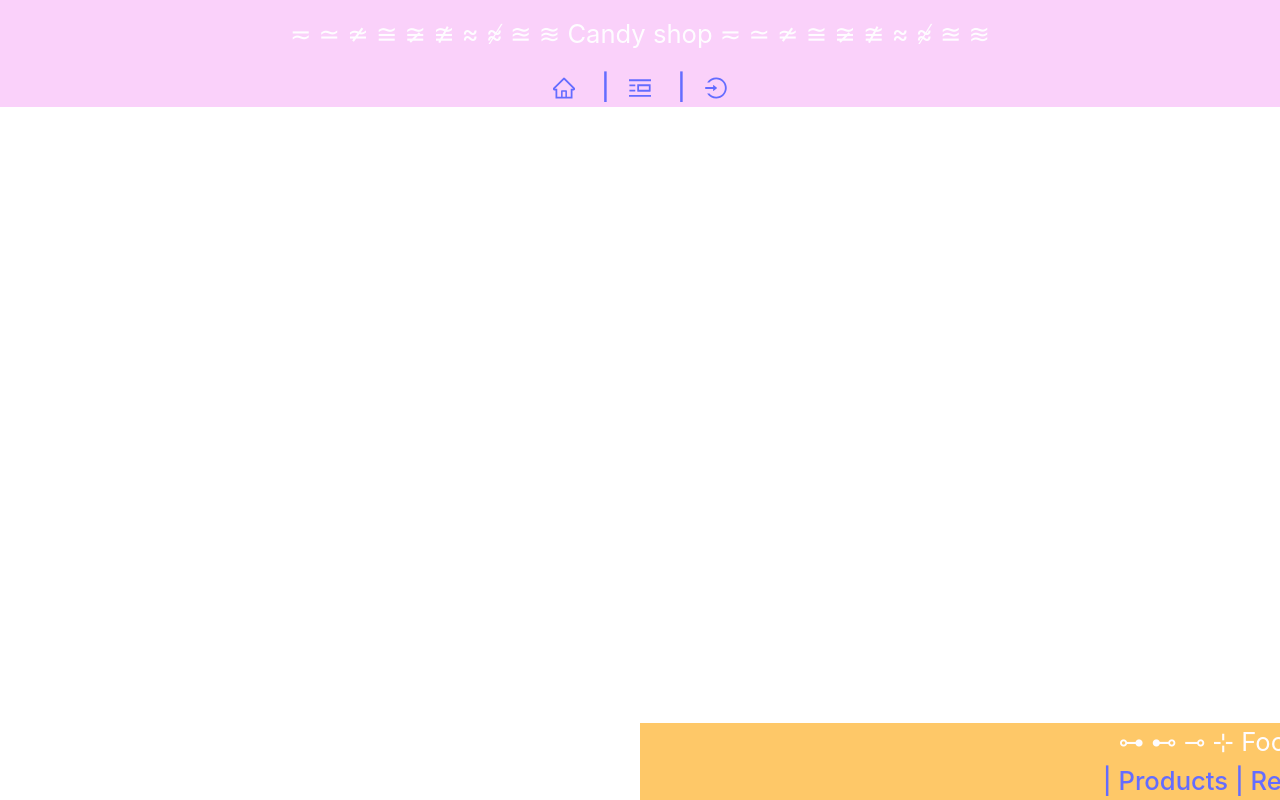
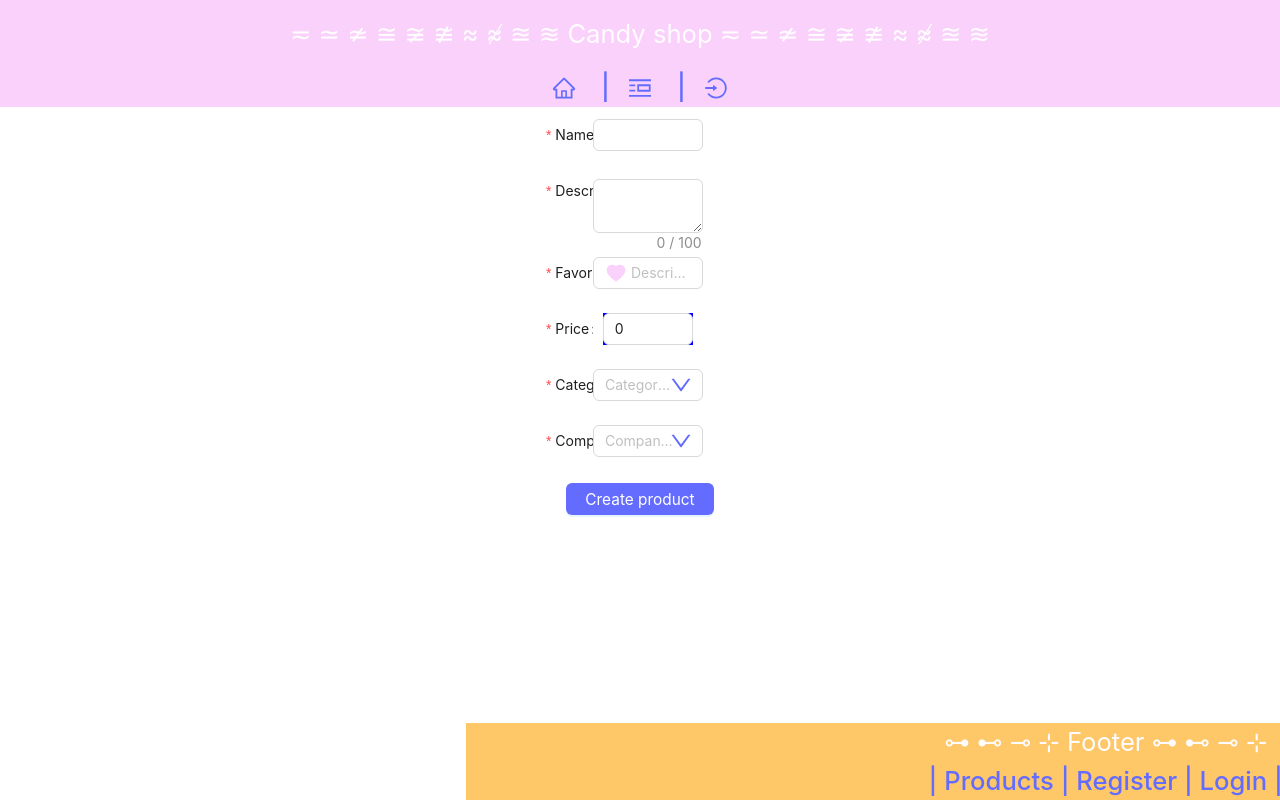
Before and after one commit to pafz/react-e-commerce-candy, a React (Vite) app: page /createproduct in a window 1280 px wide. Built offline with nearby package versions, Linux system fonts and the light colour scheme.

Commit message:
WIP form to create product. Price input does not work properly. Bitcoin Icon svg is not visible. Category & Company values are hardcoded.REQUIRED to update BACK and to add Company field

```diff
--- a/src/App.jsx
+++ b/src/App.jsx
@@ -11,6 +11,7 @@ import Product from './components/Product/Product';
 import Cart from './components/Cart/Cart';
 import { OrdersProvider } from './context/OrdersContext/OrdersState';
 import Register from './components/Register/Register';
+import CreateProduct from './components/CreateProduct/CreateProduct';
 
 function App() {
   return (
@@ -27,6 +28,7 @@ function App() {
                 <Route path="/cart" element={<Cart />} />
                 <Route path="/register" element={<Register />} />
                 <Route path="/product/:id" element={<Product />} />
+                <Route path="/createproduct" element={<CreateProduct />} />
               </Routes>
               <Footer />
             </OrdersProvider>
--- /dev/null
+++ b/src/components/CreateProduct/CreateProduct.jsx
@@ -0,0 +1,226 @@
+import React from 'react';
+import './CreateProduct.scss';
+import { Button, Form, Input, InputNumber, Select } from 'antd';
+import Icon from '@ant-design/icons/lib/components/Icon';
+import { SettingOutlined } from '@ant-design/icons';
+
+const HeartSvg = () => (
+  <svg width="1em" height="1em" fill="currentColor" viewBox="0 0 1024 1024">
+    <path d="M923 283.6c-13.4-31.1-32.6-58.9-56.9-82.8-24.3-23.8-52.5-42.4-84-55.5-32.5-13.5-66.9-20.3-102.4-20.3-49.3 0-97.4 13.5-139.2 39-10 6.1-19.5 12.8-28.5 20.1-9-7.3-18.5-14-28.5-20.1-41.8-25.5-89.9-39-139.2-39-35.5 0-69.9 6.8-102.4 20.3-31.4 13-59.7 31.7-84 55.5-24.4 23.9-43.5 51.7-56.9 82.8-13.9 32.3-21 66.6-21 101.9 0 33.3 6.8 68 20.3 103.3 11.3 29.5 27.5 60.1 48.2 91 32.8 48.9 77.9 99.9 133.9 151.6 92.8 85.7 184.7 144.9 188.6 147.3l23.7 15.2c10.5 6.7 24 6.7 34.5 0l23.7-15.2c3.9-2.5 95.7-61.6 188.6-147.3 56-51.7 101.1-102.7 133.9-151.6 20.7-30.9 37-61.5 48.2-91 13.5-35.3 20.3-70 20.3-103.3 0.1-35.3-7-69.6-20.9-101.9z" />
+  </svg>
+);
+
+const HeartIcon = props => <Icon component={HeartSvg} {...props} />;
+////
+
+const BitcoinSvg = () => {
+  <svg width="1em" height="1em" fill="currentColor" viewBox="0 0 1024 1024">
+    <path d="M5.5 13v1.25c0 .138.112.25.25.25h1a.25.25 0 0 0 .25-.25V13h.5v1.25c0 .138.112.25.25.25h1a.25.25 0 0 0 .25-.25V13h.084c1.992 0 3.416-1.033 3.416-2.82 0-1.502-1.007-2.323-2.186-2.44v-.088c.97-.242 1.683-.974 1.683-2.19C11.997 3.93 10.847 3 9.092 3H9V1.75a.25.25 0 0 0-.25-.25h-1a.25.25 0 0 0-.25.25V3h-.573V1.75a.25.25 0 0 0-.25-.25H5.75a.25.25 0 0 0-.25.25V3l-1.998.011a.25.25 0 0 0-.25.25v.989c0 .137.11.25.248.25l.755-.005a.75.75 0 0 1 .745.75v5.505a.75.75 0 0 1-.75.75l-.748.011a.25.25 0 0 0-.25.25v1c0 .138.112.25.25.25L5.5 13zm1.427-8.513h1.719c.906 0 1.438.498 1.438 1.312 0 .871-.575 1.362-1.877 1.362h-1.28V4.487zm0 4.051h1.84c1.137 0 1.756.58 1.756 1.524 0 .953-.626 1.45-2.158 1.45H6.927V8.539z"></path>
+  </svg>;
+};
+
+const BitcoinIcon = props => <Icon component={BitcoinSvg} {...props} />;
+
+const { Option } = Select;
+const formItemLayout = {
+  labelCol: {
+    xs: {
+      span: 24,
+    },
+    sm: {
+      span: 6,
+    },
+  },
+  wrapperCol: {
+    xs: {
+      span: 24,
+    },
+    sm: {
+      span: 14,
+    },
+  },
+};
+
+const tailFormItemLayout = {
+  wrapperCol: {
+    xs: {
+      span: 24,
+      offset: 0,
+    },
+    sm: {
+      span: 16,
+      offset: 8,
+    },
+  },
+};
+
+const selectBefore = (
+  <Select
+    defaultValue="add"
+    style={{
+      width: 60,
+    }}
+  >
+    <Option value="add">+</Option>
+    <Option value="minus">-</Option>
+  </Select>
+);
+
+<Option value="BTC">₿</Option>;
+
+const CreateProduct = () => {
+  const [form] = Form.useForm();
+  const onFinish = values => {
+    console.log('Received values of form: ', values);
+  };
+
+  return (
+    <div className="create_container">
+      <Form
+        className="form"
+        {...formItemLayout}
+        form={form}
+        name="create"
+        onFinish={onFinish}
+        //TODO: onFinishFailed={onFinishFailed}
+        autoComplete="off"
+        scrollToFirstError
+      >
+        <Form.Item
+          name="name"
+          label="Name"
+          hasFeedback
+          placeholder="The commercial name"
+          rules={[
+            {
+              required: true,
+              message: 'Please input the commercial name',
+              whitespace: true,
+            },
+          ]}
+        >
+          <Input id="name" />
+        </Form.Item>
+
+        <Form.Item
+          name="description"
+          label="Description"
+          hasFeedback
+          rules={[
+            {
+              required: true,
+              message: 'Please input a description about the product',
+              whitespace: true,
+            },
+          ]}
+        >
+          <Input.TextArea allowClear showCount maxLength={100} />
+        </Form.Item>
+
+        <Form.Item
+          name="favorite"
+          label="Favorite"
+          hasFeedback
+          rules={[
+            {
+              required: true,
+              message: 'Please describe it in one word',
+              whitespace: false,
+            },
+          ]}
+        >
+          <Input
+            placeholder="Describe it in one word"
+            id="success"
+            prefix={<HeartIcon className="heart_icon" />}
+          />
+        </Form.Item>
+
+        <Form.Item
+          name="price"
+          label="Price"
+          hasFeedback
+          rules={[
+            {
+              required: true,
+              message: 'Please input the price',
+            },
+          ]}
+        >
+          <div className="input_price">
+            <InputNumber defaultValue={0} />
+          </div>
+        </Form.Item>
+
+        <Form.Item
+          name="category"
+          label="Category"
+          validateStatus="category"
+          rules={[
+            {
+              required: true,
+              message: 'Please input a category',
+            },
+          ]}
+        >
+          <Select placeholder="Category Id" allowClear>
+            <Option value="1">honey</Option>
+            <Option value="2">Option 2</Option>
+            <Option value="3">Option 3</Option>
+          </Select>
+        </Form.Item>
+
+        <Form.Item
+          name="company"
+          label="Company"
+          validateStatus="company"
+          rules={[
+            {
+              required: true,
+              message: 'Please input the company',
+            },
+          ]}
+        >
+          <Select placeholder="Company Id" allowClear>
+            <Option value="1">Mars Inc</Option>
+            <Option value="2">Option 2</Option>
+            <Option value="3">Option 3</Option>
+          </Select>
+        </Form.Item>
+
+        {/* <Form.Item
+        label="Warning"
+        hasFeedback
+        validateStatus="warning"
+        help="Need to be checked"
+      >
+        <TreeSelect
+          placeholder="I'm TreeSelect"
+          treeData={[
+            {
+              value: 'xx',
+              label: 'xx',
+            },
+          ]}
+          allowClear
+        />
+      </Form.Item> */}
+
+        <Button className="create_button" type="primary" htmlType="submit">
+          Create product
+        </Button>
+      </Form>
+      {/* <Space direction="vertical">
+        <InputNumber addonBefore="+" addonAfter="$" defaultValue={100} />
+        <InputNumber
+          addonBefore={selectBefore}
+          addonAfter={selectAfter}
+          defaultValue={100}
+        />
+        <InputNumber addonAfter={<SettingOutlined />} defaultValue={100} />
+      </Space> */}
+    </div>
+  );
+};
+
+export default CreateProduct;
--- /dev/null
+++ b/src/components/CreateProduct/CreateProduct.scss
@@ -0,0 +1,38 @@
+@import './../../colors.scss';
+@import './../../App.scss';
+
+.create_container{
+    padding: 3% 23%;
+}
+
+.container{ padding: 3% 3%; align-items: center;}
+
+.form{max-width: 600;}
+
+.heart_icon{
+    color: $pink;
+}
+
+.bitcoin_icon{
+    color: $orange;
+}
+
+.input_price {
+    display: inline-flex;
+    flex-direction: column;
+    flex-wrap: wrap;
+    justify-content: flex-start;
+    align-items: unset;
+    align-content: flex-start;
+    background-color: blue;
+}
+
+.form_price {
+    background-color: palevioletred;
+}
+
+.ant-btn{
+    font-size: 110%;
+    padding: 0 10%;
+    border-radius: 6px;
+}
--- a/src/components/Register/Register.jsx
+++ b/src/components/Register/Register.jsx
@@ -4,16 +4,8 @@ import { UserContext } from '../../context/UserContext/UserState';
 import { useNavigate } from 'react-router-dom';
 import './Register.scss';
 
-import {
-  Button,
-  Checkbox,
-  Col,
-  Form,
-  Input,
-  DatePicker,
-  Row,
-  Select,
-} from 'antd';
+import { Button, Form, Input, DatePicker, Select } from 'antd';
+import { MailOutlined, UserOutlined } from '@ant-design/icons';
 const { Option } = Select;
 
 const formItemLayout = {
@@ -87,7 +79,7 @@ const Register = () => {
             },
           ]}
         >
-          <Input />
+          <Input suffix={<UserOutlined className="site-form-item-icon" />} />
         </Form.Item>
         <Form.Item
           className="form"
@@ -115,7 +107,7 @@ const Register = () => {
             },
           ]}
         >
-          <Input />
+          <Input suffix={<MailOutlined />} />
         </Form.Item>
         <Form.Item
           name="password"
@@ -164,7 +156,7 @@ const Register = () => {
             },
           ]}
         >
-          <Select placeholder="select your gender">
+          <Select className="gender" placeholder="Select your gender">
             <Option value="F">F</Option>
             <Option value="M">M</Option>
             <Option value="none">None</Option>
--- a/src/components/Register/Register.scss
+++ b/src/components/Register/Register.scss
@@ -13,6 +13,10 @@
     display:block;
 }
 
+.gender {
+    text-align: left
+}
+
 .create_button {
     @extend %create_btn;
 }
```
